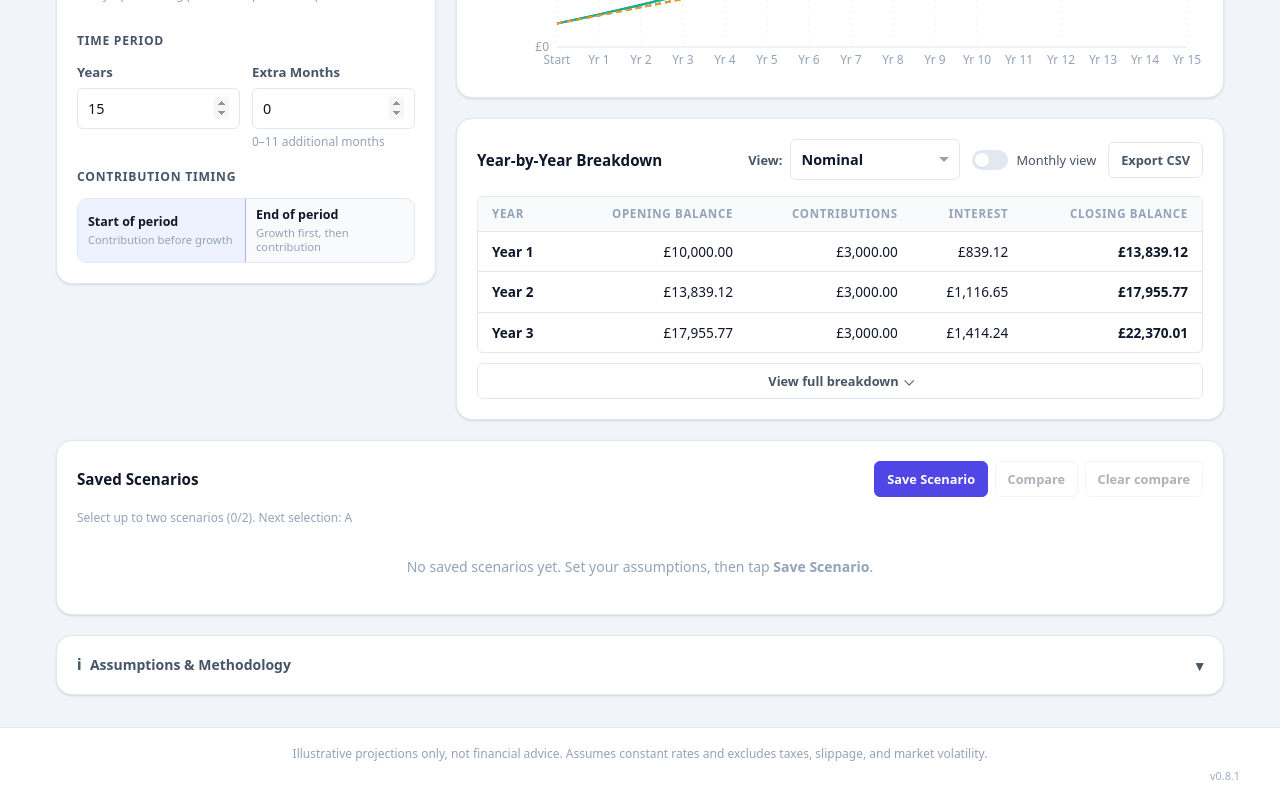
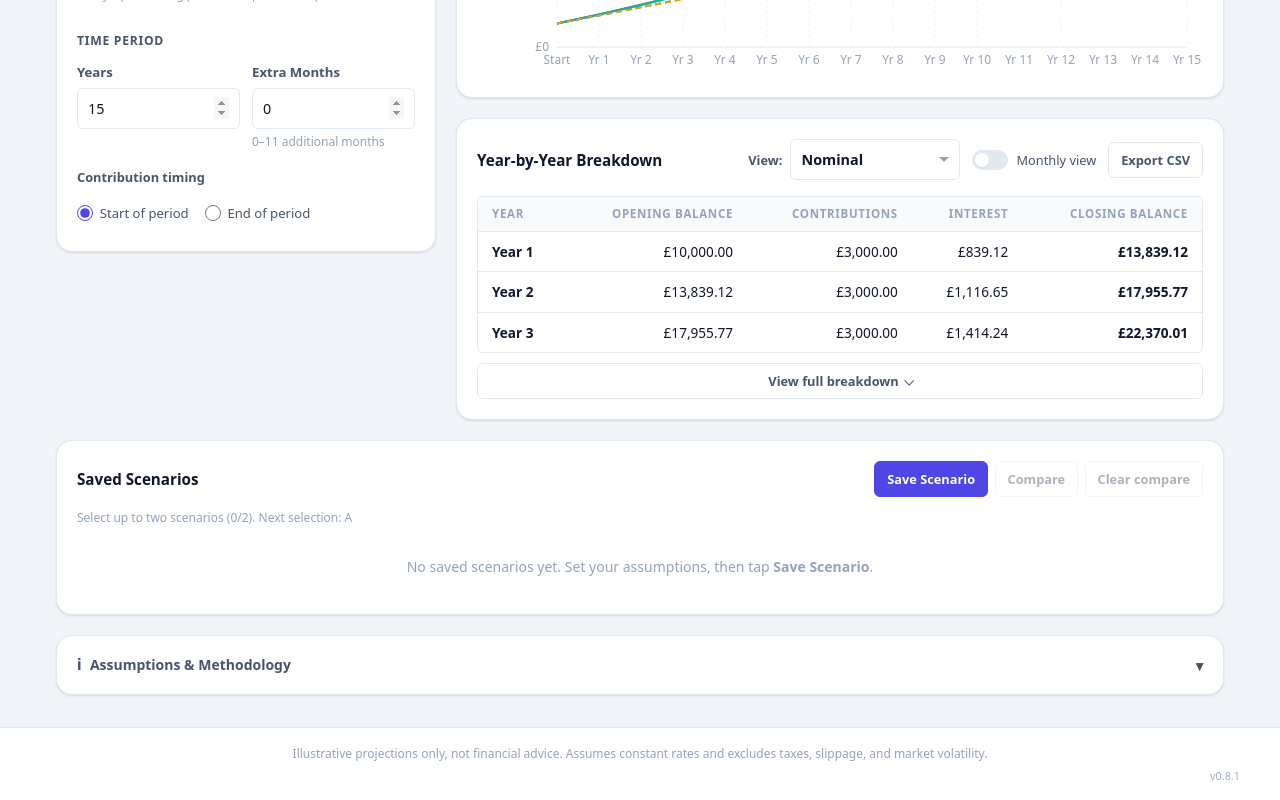
Before and after one commit to HenryBerkin/compound-toolkit, a React (Vite) app: page / in a window 1280 px wide. Shown: the part 992-1792 px from the top of the page. Built offline with nearby package versions, Linux system fonts and the light colour scheme.

Commit message:
ux: make contribution timing a subtle radio control

```diff
--- a/src/components/CalculatorForm.tsx
+++ b/src/components/CalculatorForm.tsx
@@ -381,33 +381,30 @@ export const CalculatorForm: FC<Props> = ({ form, errors, onChange, activePreset
 
       {/* ── Contribution Timing ───────────────────────────────────────────── */}
       <fieldset className="form-section">
-        <legend className="form-section-title">Contribution Timing</legend>
-
-        <div className="timing-options" role="radiogroup" aria-label="Contribution timing">
-          <label className={`timing-option ${form.timing === 'start' ? 'timing-option--active' : ''}`}>
+        <span className="timing-radio-label">Contribution timing</span>
+        <div className="timing-radio-group" role="radiogroup" aria-label="Contribution timing">
+          <label className="timing-radio-option">
             <input
               type="radio"
               name="timing"
               value="start"
               checked={form.timing === 'start'}
               onChange={() => onChange({ timing: 'start' })}
-              className="sr-only"
+              className="timing-radio-input"
             />
-            <span className="timing-label">Start of period</span>
-            <span className="timing-desc">Contribution before growth</span>
+            <span>Start of period</span>
           </label>
 
-          <label className={`timing-option ${form.timing === 'end' ? 'timing-option--active' : ''}`}>
+          <label className="timing-radio-option">
             <input
               type="radio"
               name="timing"
               value="end"
               checked={form.timing === 'end'}
               onChange={() => onChange({ timing: 'end' })}
-              className="sr-only"
+              className="timing-radio-input"
             />
-            <span className="timing-label">End of period</span>
-            <span className="timing-desc">Growth first, then contribution</span>
+            <span>End of period</span>
           </label>
         </div>
       </fieldset>
--- a/src/index.css
+++ b/src/index.css
@@ -670,6 +670,44 @@ select.form-control {
   line-height: 1.25;
 }
 
+.timing-radio-label {
+  display: block;
+  margin-bottom: 0.45rem;
+  font-size: 0.8rem;
+  font-weight: 600;
+  color: var(--color-text-secondary);
+}
+
+.timing-radio-group {
+  display: flex;
+  flex-wrap: wrap;
+  align-items: center;
+  gap: 0.4rem 1rem;
+}
+
+.timing-radio-option {
+  display: inline-flex;
+  align-items: center;
+  gap: 0.42rem;
+  min-height: 36px;
+  color: var(--color-text-secondary);
+  font-size: 0.82rem;
+}
+
+.timing-radio-input {
+  width: 1rem;
+  height: 1rem;
+  margin: 0;
+  accent-color: var(--color-primary);
+  flex-shrink: 0;
+}
+
+.timing-radio-input:focus-visible {
+  outline: 2px solid var(--color-border-focus);
+  outline-offset: 2px;
+  border-radius: 50%;
+}
+
 /* ── Results summary ──────────────────────────────────────────────────────── */
 
 .results-summary {
@@ -1818,6 +1856,12 @@ select.form-control {
     grid-template-columns: 1fr 1fr;
   }
 
+  .timing-radio-group {
+    flex-direction: column;
+    align-items: flex-start;
+    gap: 0.3rem;
+  }
+
   .form-row {
     grid-template-columns: 1fr 1fr;
     gap: 0.55rem;
```
